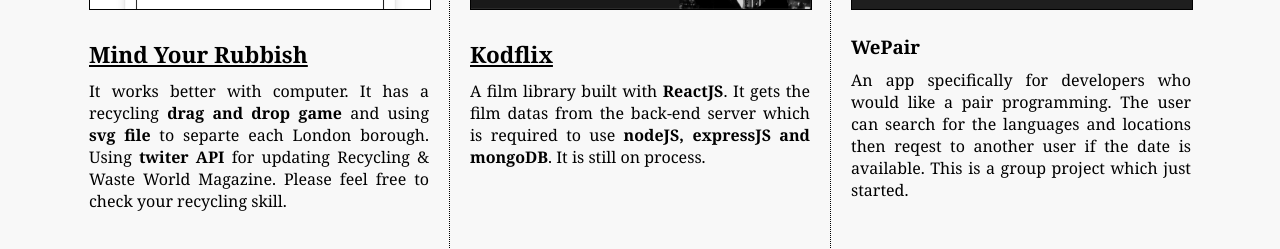
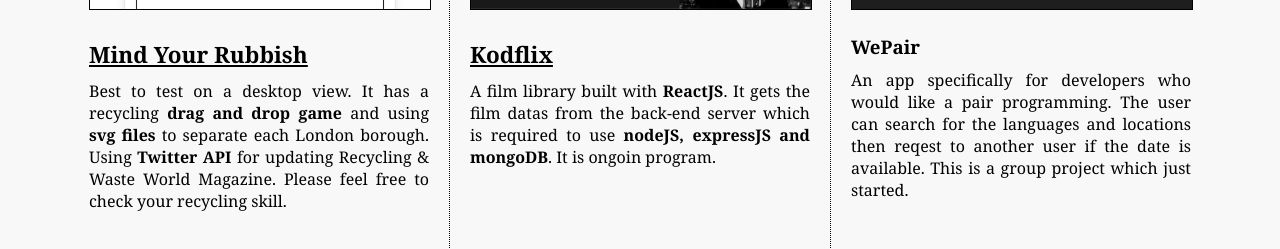
Before and after one commit to KainyRyu/portfolio, a React (Create React App) app: page / in a window 1280 px wide. Shown: the part 1329-1578 px from the top of the page. Built offline with nearby package versions, Linux system fonts and the light colour scheme.

Commit message:
corrected some typos

```diff
--- a/src/project/Projects.js
+++ b/src/project/Projects.js
@@ -18,9 +18,9 @@ export default function Project() {
           <h3 className="project-title">Mind Your Rubbish</h3>
         </a>
         <p className='project-summary'>
-            It works better with computer. It has a recycling
-            <span className='strong'> drag and drop game</span> and using <span className='strong'> svg file </span>to separte each London borough.
-            Using <span className='strong'> twiter API</span> for updating Recycling & Waste World Magazine. Please
+          Best to test on a desktop view. It has a recycling
+            <span className='strong'> drag and drop game</span> and using <span className='strong'> svg files </span>to separate each London borough.
+            Using <span className='strong'> Twitter API</span> for updating Recycling & Waste World Magazine. Please
             feel free to check your recycling skill.
         </p>
       </div>
@@ -36,7 +36,7 @@ export default function Project() {
         <p className='project-summary project-mid'>
              A film library built with <span className='strong'> ReactJS</span>. It gets the film datas from the
             back-end server which is required to use <span className='strong'>nodeJS, expressJS and
-            mongoDB</span>. It is still on process.
+            mongoDB</span>. It is ongoin program.
         </p>
       </div>
       <div className="project-third">
```
